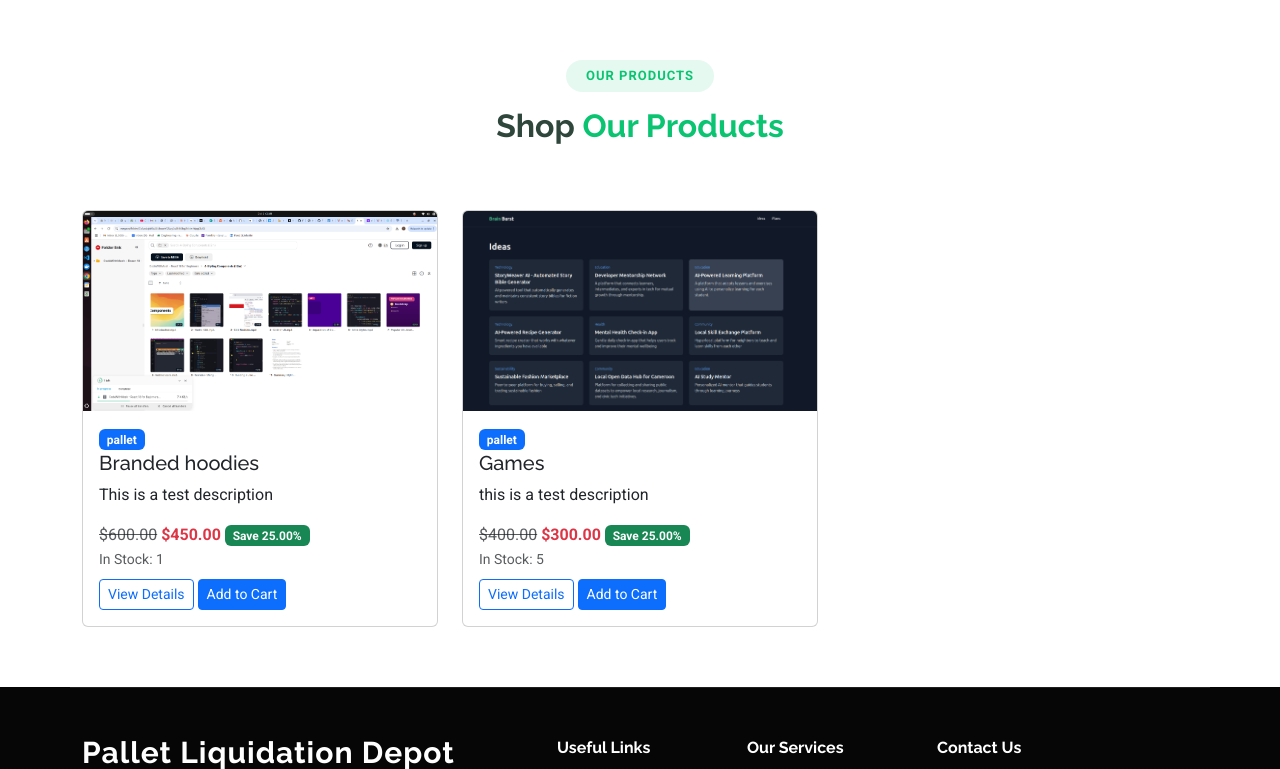
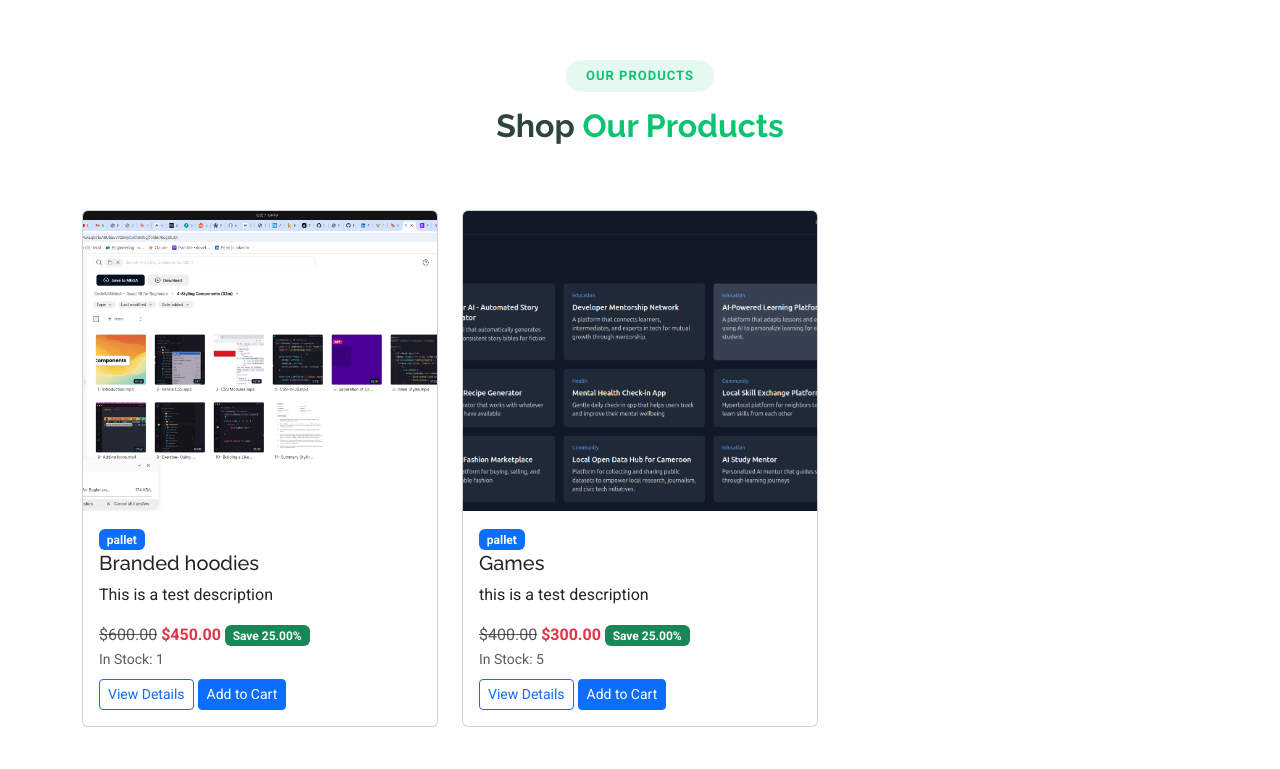
Before and after one commit to Fritz-nvm/pallets, a Django app: page /store/ in a window 1280 px wide. Shown: the part 102-871 px from the top of the page. Run offline with Django 5.2, Linux system fonts and the light colour scheme; data comes from the database, SQL or seed files in the repository; some libraries are stand-ins or nearby versions.

```diff
--- a/myapp/templates/store.html
+++ b/myapp/templates/store.html
@@ -28,7 +28,7 @@
             src="{{ item.images.first.image.url }}"
             class="card-img-top"
             alt="{{ item.images.first.alt_text|default:item.title }}"
-            style="height: 200px; object-fit: cover"
+            style="height: 300px; object-fit: cover"
           />
           {% else %}
           <img
```
Also changed, not shown: .github/workflows/deploy.yml (added), myapp/templates/home.html (indentation only), 1 other file.
